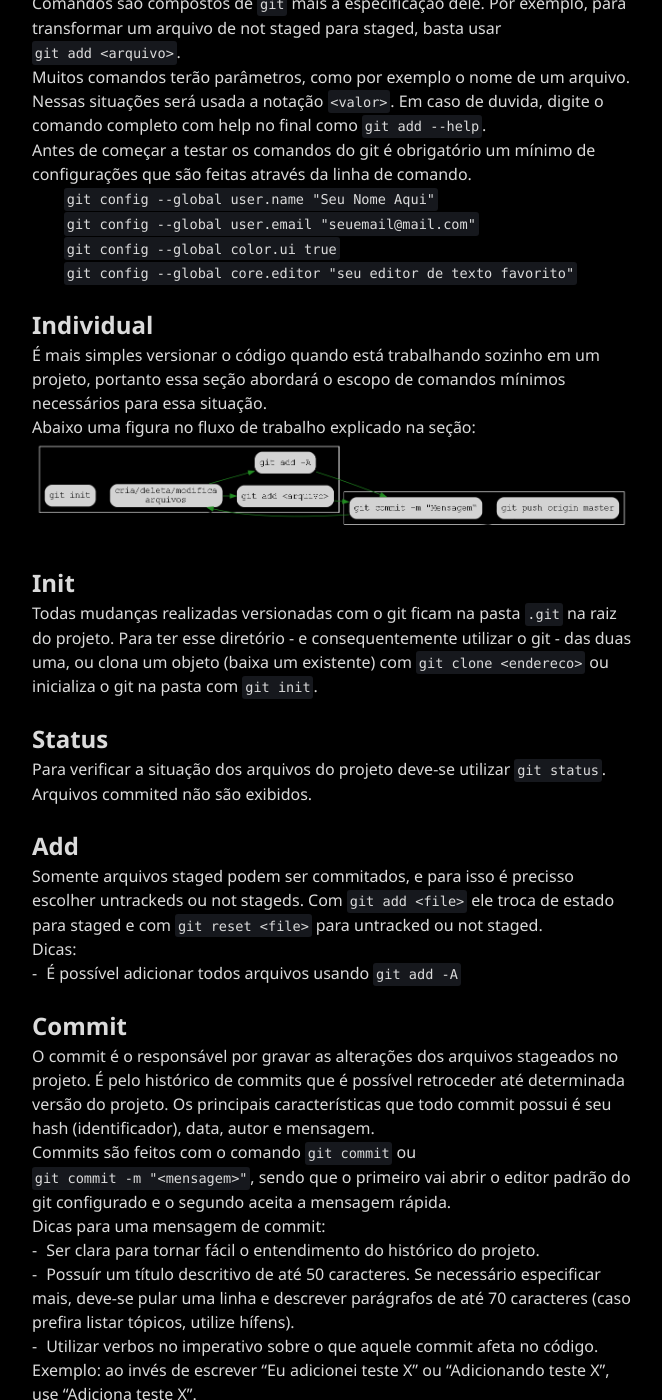
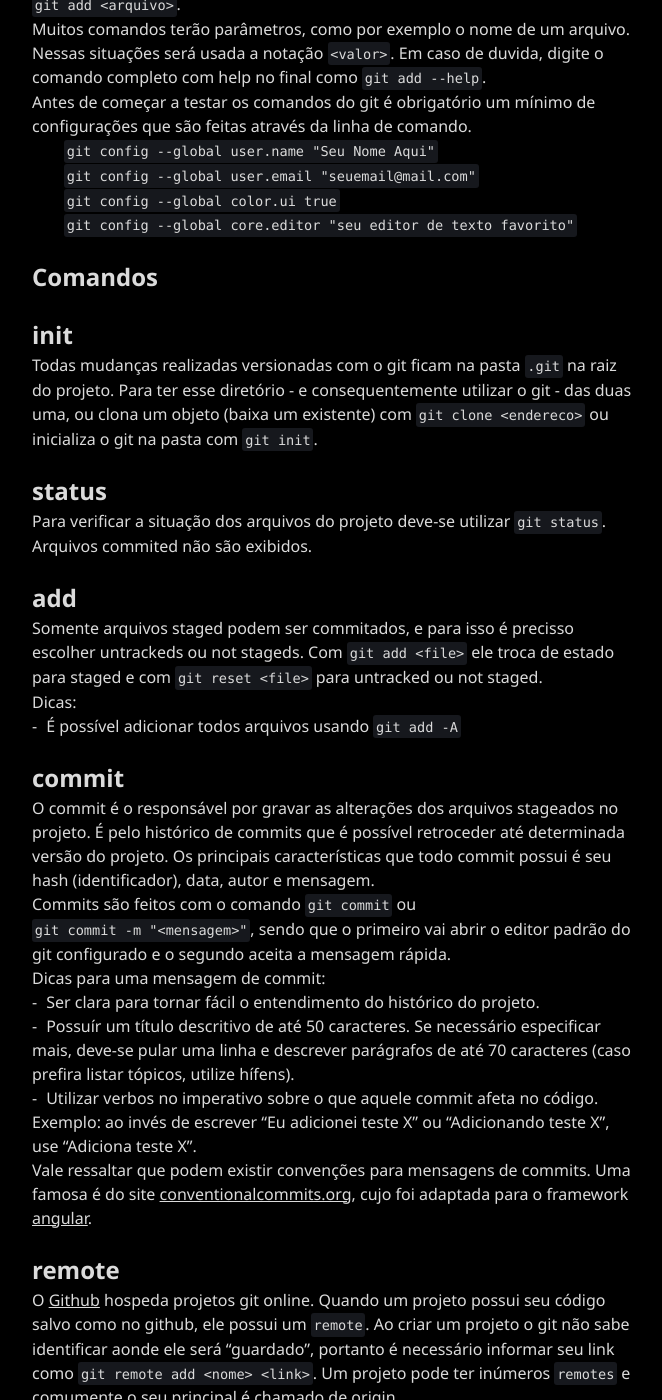
Before and after one commit to neninja/wtf, a Jekyll site: the page built from _posts/2019-7-31-git.md, in a window 1280 px wide and 1400 px high, scrolled down 1489 px. Shown: the whole window, without its empty margins (308-970 px from the left). Built offline with Jekyll 4.4.1, drawn with Linux system fonts in a browser that asks for light colours; nearby versions of some CDN libraries; our own code applies the rules of GitHub Pages for plain Markdown files; library files that are not in the unit come from our copies; some of the changed text lies outside the part shown.

Commit message:
post(git): reestrutura seções

```diff
--- a/_posts/2019-7-31-git.md
+++ b/_posts/2019-7-31-git.md
@@ -29,23 +29,20 @@
 1. ``git config --global color.ui true``
 1. ``git config --global core.editor "seu editor de texto favorito"``
 
-### Individual
-É mais simples versionar o código quando está trabalhando sozinho em um projeto, portanto essa seção abordará o escopo de comandos mínimos necessários para essa situação.
-Abaixo uma figura no fluxo de trabalho explicado na seção:
-![fluxo](/assets/img/git/fluxo-individual.gv.png)
+### Comandos
 
-#### Init
+#### init
 Todas mudanças realizadas versionadas com o git ficam na pasta `.git` na raiz do projeto. Para ter esse diretório - e consequentemente utilizar o git - das duas uma, ou clona um objeto (baixa um existente) com ``git clone <endereco>`` ou inicializa o git na pasta com ``git init``.
 
-#### Status
+#### status
 Para verificar a situação dos arquivos do projeto deve-se utilizar ``git status``. Arquivos *commited* não são exibidos.
 
-#### Add
+#### add
 Somente arquivos *staged* podem ser commitados, e para isso é precisso escolher *untrackeds* ou *not stageds*. Com ``git add <file>`` ele troca de estado para *staged* e com ``git reset <file>`` para *untracked* ou *not staged*.
 Dicas:
 * É possível adicionar todos arquivos usando ``git add -A``
 
-#### Commit
+#### commit
 O commit é o responsável por gravar as alterações dos arquivos stageados no projeto. É pelo histórico de commits que é possível retroceder até determinada versão do projeto. Os principais características que todo commit possui é seu hash (identificador), data, autor e mensagem.
 
 Commits são feitos com o comando ``git commit`` ou ``git commit -m "<mensagem>"``, sendo que o primeiro vai abrir o editor padrão do git configurado e o segundo aceita a mensagem rápida.
@@ -57,39 +54,39 @@
 
 Vale ressaltar que podem existir convenções para mensagens de commits. Uma famosa é do site [conventionalcommits.org](http://conventionalcommits.org), cujo foi adaptada para o framework [angular](https://github.com/angular/angular/blob/22b96b9/CONTRIBUTING.md).
 
-#### Remote
+#### remote
 O [Github](http://github.com) hospeda projetos git online. Quando um projeto possui seu código salvo como no github, ele possui um `remote`. Ao criar um projeto o git não sabe identificar aonde ele será "guardado", portanto é necessário informar seu link como ``git remote add <nome> <link>``. Um projeto pode ter inúmeros ``remotes`` e comumente o seu principal é chamado de origin.
 
-#### Push
+#### push
 Para enviar o código juntamente com seu histórico para o Github, deve-se utilizar o comando ``git push <nome-do-remote> <nome-da-branch>``. Caso ainda não esteja trabalhando com branches, utilize `master` no nome da branch. Mais a frente o conceito será abordado.
 
-<!--#### Tag-->
+<!--#### tag-->
 
-#### Log
+#### log
 Lista os commits, podendo ser usado abaixo:
 - ``git log``
 - ``git log --pretty=oneline``
 
-### Merge
+### merge
 Mescla duas branches. Caso nenhum commit tenha sido criado na branch de origem durante os commits da nova branch, o git vai juntar todos os commits diretamente (sem um novo commit com separação e referência da branch). Essa situação é uma funcionalidade do git chamada "fast-forward".
 - ``git merge <branch>``: junta branch atual com `<branch>`
 - ``git merge <branch> --no-ff``: junta branch atual com `<branch>` sem a opção de fast-forward
 
 > [Prós e contras](https://nvie.com/posts/a-successful-git-branching-model/#incorporating-a-finished-feature-on-develop) de fast-forward pelo criador do gitflow
 
-<!--#### Rebase-->
+<!--#### rebase-->
 
-#### Checkout
+#### checkout
 - ``git checkout <hash-commit>``, acessa o commit transformando-o em uma branch temporária. Ideal para inspecionar estado do projeto naquele ponto
 - ``git checkou <branch>``, troca de branch
 
-#### Reset
+#### reset
 É possível retornar o histórico e assim desfazer commits feitos com:
 - ``git reset <commit>``, sendo `<commit>` o hash do commit ou a posição relativa ao HEAD, sendo um anterior `HEAD~1`, dois `HEAD~2` e etc.
 
 Todos arquivos dos commits apagados permanecem (como `modified` ou `untracked`), a menos que o comando possuísse a flag ``--hard`` (``git reset --hard HEAD~1``).
 
-#### Bisect
+#### bisect
 Utilizado para encontrar os commits que adicionaram código com bug, o bisect substitui o uso do ``git checkout <hash-commit>`` por agilizar o processo de troca de commit. Bisect não é apenas um comando, ele é uma sequencia interativa de troca de comunicação entre o algoritmo do git e o comportamento que esta sendo analisado, funciona da seguinte maneira:
 1. ``git bisect start`` inicia a procurra pelo commit
 2. ``git bisect bad`` especifica que o commit atual é ruim
@@ -101,16 +98,28 @@
 
 > com ``git log`` é possível saber em que commit está para aprovar ou não (é a HEAD)
 
-### Em time
-
 <!-- #### Branch -->
 
 <!--#### Fetch -->
 
-#### Pull
+#### pull
 Caso tenha feito ``git clone`` ou ``git push`` em algum momento, você está apto para atualizar seu código de acordo com o seu `remote`.
 
-<!--##### Conflitos-->
+<!-- Conflitos? -->
+
+### Fluxos de trabalho
+
+- Individual
+
+É mais simples versionar o código quando está trabalhando sozinho em um projeto, portanto essa seção abordará o escopo de comandos mínimos necessários para essa situação.
+Abaixo uma figura no fluxo de trabalho explicado na seção:
+![fluxo](/assets/img/git/fluxo-individual.gv.png)
+
+---
+
+- Gitflow
+
+> github flow
 
 ## Configurações
 ### SSH
```
Also changed, not shown: other parts of _posts/2019-7-31-git.md (+6 -3 lines).
